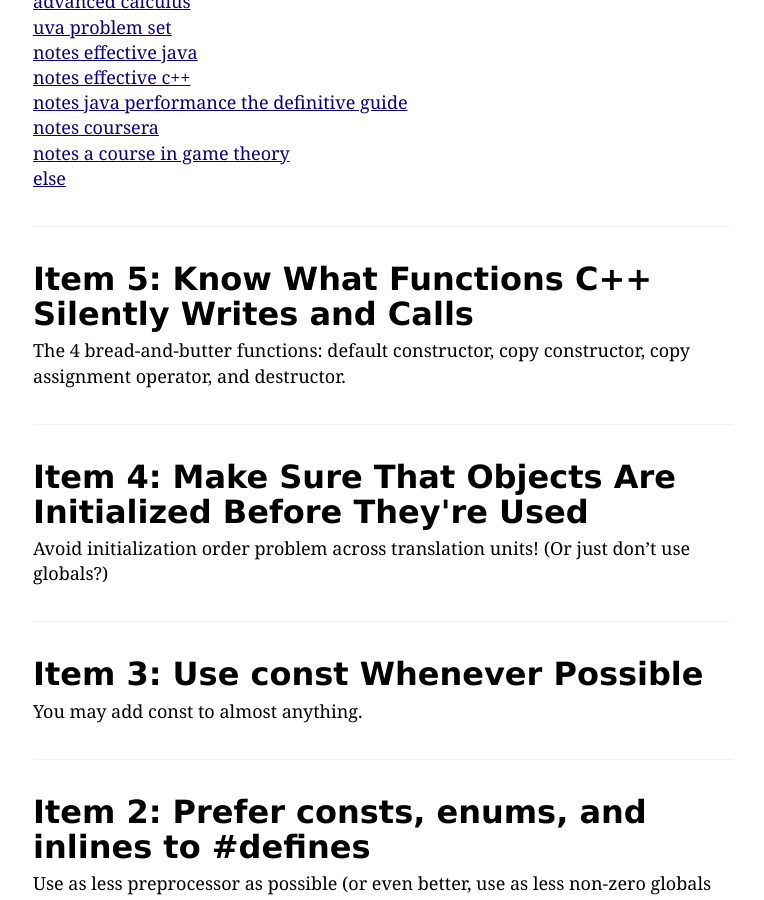
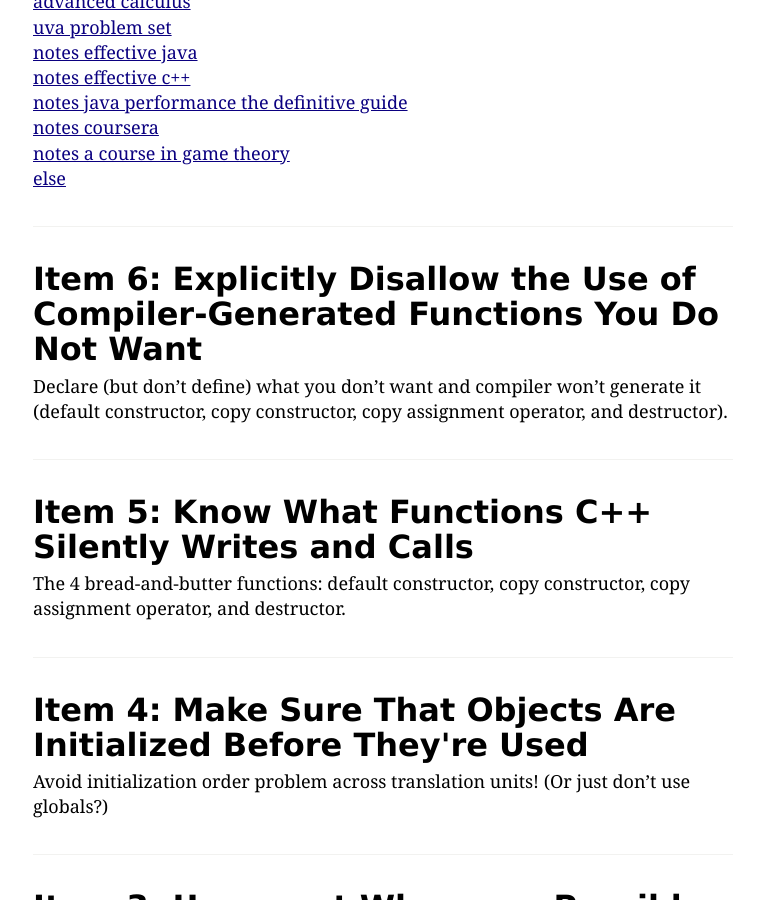
Before and after one commit to clchiou/clchiou.github.io, a Jekyll site: the page built from index.html, in a window 1280 px wide and 900 px high, scrolled down 331 px. Shown: the whole window, without its empty margins (257-1021 px from the left). Built offline with Jekyll 4.4.1, drawn with Linux system fonts in a browser that asks for light colours; formulas are drawn with MathJax 3.

Commit message:
Add: Item 6: Explicitly Disallow the Use of Compiler-Generated Functions You Do Not Want

```diff
--- /dev/null
+++ b/_posts/notes-effective-c++/2016-11-05-item-6-explicitly-disallow-the-use-of-compiler-generated-functions-you-do-not-want.md
@@ -0,0 +1,35 @@
+---
+layout: post
+category: notes-effective-c++
+title: "Item 6: Explicitly Disallow the Use of Compiler-Generated Functions You Do Not Want"
+---
+
+Declare (**but don't define**) what you don't want and compiler won't generate it (default constructor, copy constructor, copy assignment operator, and destructor).
+
+For example, you want to disallow assignment:
+{% highlight c++ %}
+class Foo {
+ private:
+  Foo(const Foo&);  // Declare but don't define it!
+  Foo& operator=(const Foo&);
+};
+{% endhighlight %}
+
+Or define a uncopyable base class:
+{% highlight c++ %}
+class Uncopyable {
+ protected:
+  Uncopyable() {}
+  ~Uncopyable() {}  // Note it's not virtual!
+ private:
+  Uncopyable(const Uncopyable&);
+  Uncopyable& operator=(const Uncopyable&);
+};
+
+// Use private inheritance.
+class Foo : private Uncopyable { ... };
+{% endhighlight %}
+
+* Note that `Uncopyable`'s destructor needs **not** to be virtual.
+* The empty base class optimization might not work in the presence of multiple inheritance, but in general you should not worry about this (and other C++ subtleties).
+* Boost has it and calls it `noncopyable`.
```
Also changed, not shown: _posts/notes-effective-c++/2016-11-02-item-2-prefer-consts-enums-and-inlines-to-defines.md (+1 -1 lines).
